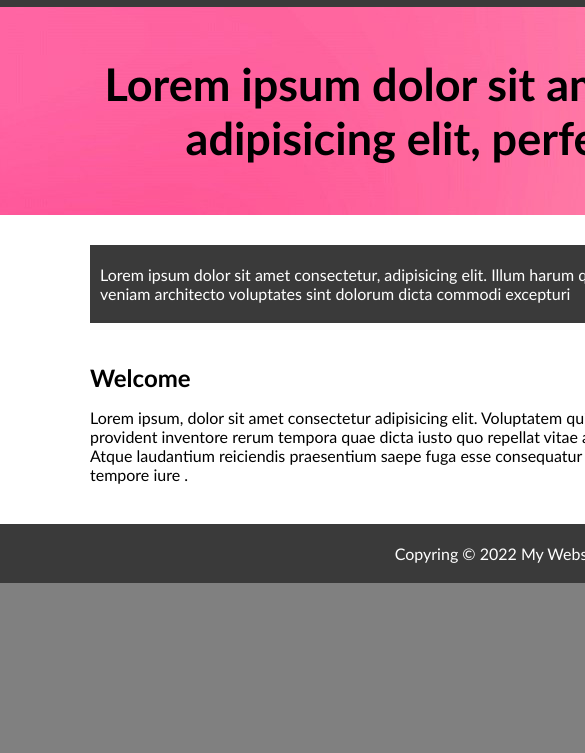
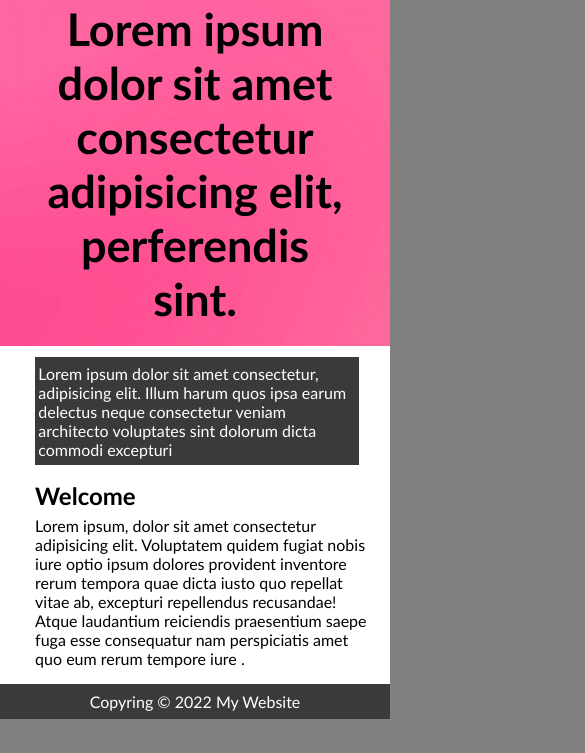
Before and after one commit to ttttt07/2hm, a plain HTML site: page index.html in a window 390 px wide. Shown: the part 91-844 px from the top of the page, 585 px wide, since content can reach past the window. Drawn offline with Linux system fonts and the light colour scheme.

Commit message:
Перезапись адаптива

```diff
--- a/css/index.css
+++ b/css/index.css
@@ -1,5 +1,6 @@
 body{background-color:grey;}
-body>div{width: 1000px;
+body>div{max-width: 1000px;
+    width:100%;
         margin: 0 auto;
         font-family: 'Gill Sans', 'Gill Sans MT', Calibri, 'Trebuchet MS', sans-serif;
     background-color: white;}
@@ -10,8 +11,10 @@ font-size: 45px;
 font-weight: 800;
 text-align: center;
 padding:5% 9% 5% 9%}
-section{padding: 4% 0 4% 9%;
-width: 680px;}
+.outsection{margin: 4% 5% 4% 9%;}
+section{
+    width: 100%;
+max-width: 500px;}
 h2+p{padding-top: 2%;}
 footer{color: white;
     background-color:  rgba(0, 0, 0, 0.774);}
@@ -20,12 +23,17 @@ footer{color: white;
         color: white;
        }
 nav{ background-color: rgba(0, 0, 0, 0.774);}
+.outside{
+    margin: 3% 9% 3% 1%;
+}
 .sidebar{background-color: rgba(0, 0, 0, 0.774);
     color:white;
-    width: 250px;
+    max-width: 250px;
+    width: 100%;
     padding: 2% 0.3% 2% 1%;
-    margin-right: 9%;
-    margin-top: 3%;
+    /* top | right | bottom | left */
+
+
 float: right;}
     body,h1,ul,p,h2{margin: 0px;}
 h1,ul{padding: 1% 0 1% 6%;}
@@ -34,15 +42,20 @@ footer>span{
 display: block;
 text-align: center;
 padding: 2% 0 2% 0;}
+
+
 @media(max-width: 600px) {
+  .outside{
+    margin-left: 9%;
+    margin-right: 9%;
 
+  }
   .sidebar{
     float: none;
-    margin-left: 9%;
     width: 100%;
-    max-width: 800px;
+    max-width: 500px;
   }
  section{width: 100%;
-  max-width: 800px;
+  max-width: 500px;
 }
 }
--- a/index.html
+++ b/index.html
@@ -26,14 +26,18 @@
             <div class="img">
                 <p>Lorem ipsum dolor sit amet consectetur adipisicing elit, perferendis sint.</p>
             </div>
+            <div class="outside">
                 <div class="sidebar"><p> Lorem ipsum dolor sit amet consectetur, adipisicing elit. Illum harum quos ipsa earum delectus neque consectetur veniam architecto voluptates sint dolorum dicta commodi excepturi
                 </p> </div>
+            </div>
+            <div class="outsection">
                 <section>
                     <h2>Welcome</h2>
                     <p>Lorem ipsum, dolor sit amet consectetur adipisicing elit. Voluptatem quidem fugiat nobis iure optio ipsum dolores provident inventore rerum tempora quae dicta iusto quo repellat vitae ab, excepturi repellendus recusandae!
                     Atque laudantium reiciendis praesentium saepe fuga esse consequatur nam perspiciatis amet quo eum rerum tempore iure
                     .</p>
                 </section>
+            </div>
         </main>
 
         <footer> <span>Copyring &copy; 2022 My Website</span> </footer>
```
Lines whose indentation alone changed are shown as unchanged.
